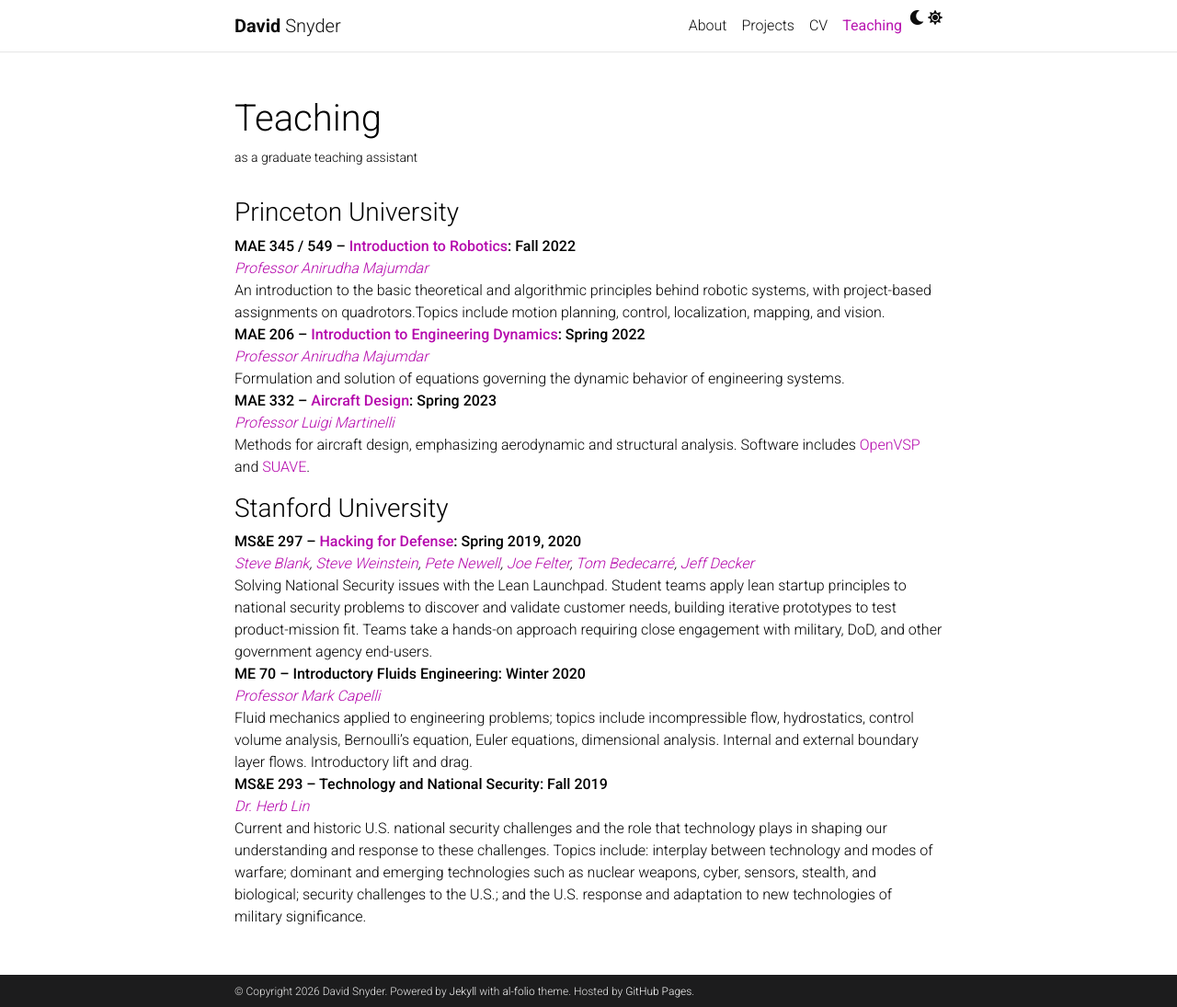
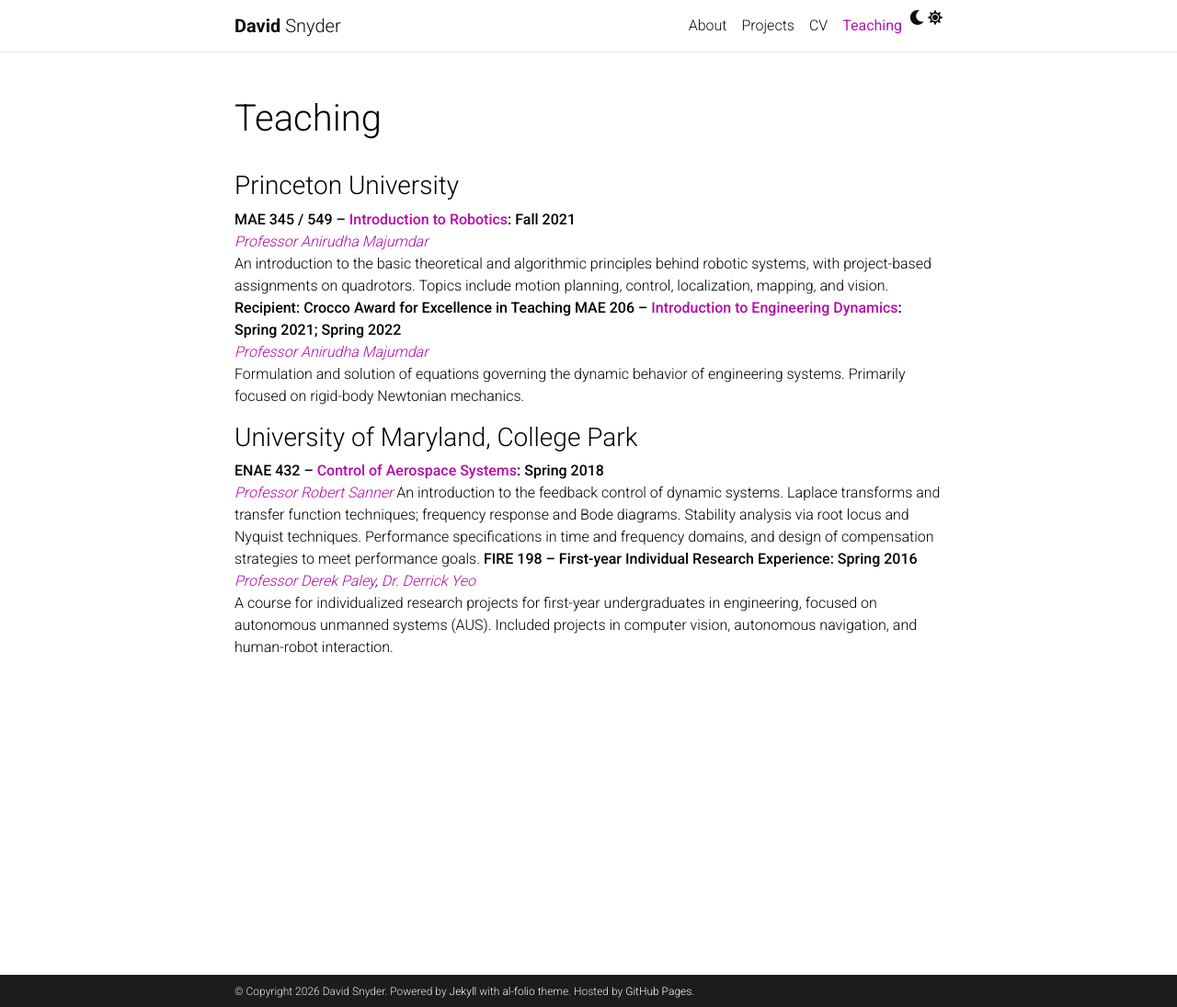
Before and after one commit to dasnyder5/dasnyder5.github.io, a Jekyll site: the page built from _pages/teaching.md, in a window 1280 px wide and 1095 px high. Shown: the whole window at 92% size. Built offline with Jekyll 4.4.1, drawn with Linux system fonts in a browser that asks for light colours; comment, search, counter and statistics services are not loaded; a style sheet for code colours, icons or effects is not loaded.

Commit message:
Update projects and teaching

```diff
--- a/_pages/teaching.md
+++ b/_pages/teaching.md
@@ -2,28 +2,28 @@
 layout: page
 permalink: /teaching/
 title: Teaching
-description: as a graduate teaching assistant
+description:
 nav: true
 nav_order: 4
 ---
 
 ### Princeton University
-**MAE 345 / 549 -- [Introduction to Robotics](https://irom-lab.princeton.edu/intro-to-robotics/): Fall 2022**
+**MAE 345 / 549 -- [Introduction to Robotics](https://irom-lab.princeton.edu/intro-to-robotics/): Fall 2021**
 _[Professor Anirudha Majumdar](https://mae.princeton.edu/people/faculty/majumdar)_
-An introduction to the basic theoretical and algorithmic principles behind robotic systems, with project-based assignments on quadrotors.Topics include motion planning, control, localization, mapping, and vision.
-**MAE 206 -- [Introduction to Engineering Dynamics](https://registrar.princeton.edu/course-offerings/course-details?term=1234&courseid=002322): Spring 2022**
+An introduction to the basic theoretical and algorithmic principles behind robotic systems, with project-based assignments on quadrotors. Topics include motion planning, control, localization, mapping, and vision.  __Recipient: Crocco Award for Excellence in Teaching__
+**MAE 206 -- [Introduction to Engineering Dynamics](https://registrar.princeton.edu/course-offerings/course-details?term=1234&courseid=002322): Spring 2021; Spring 2022**
 _[Professor Anirudha Majumdar](https://mae.princeton.edu/people/faculty/majumdar)_
-Formulation and solution of equations governing the dynamic behavior of engineering systems.
-**MAE 332 -- [Aircraft Design](https://registrar.princeton.edu/course-offerings/course-details?term=1234&courseid=002340): Spring 2023**
-_[Professor Luigi Martinelli](https://mae.princeton.edu/people/faculty/martinelli)_
-Methods for aircraft design, emphasizing aerodynamic and structural analysis. Software includes [OpenVSP](https://openvsp.org/) and [SUAVE](https://suave.stanford.edu/).
-### Stanford University
-**MS&E 297 -- [Hacking for Defense](https://www.h4d.us/): Spring 2019, 2020**
-_[Steve Blank](https://msande.stanford.edu/people/steven-blank), [Steve Weinstein](https://h4cs.stanford.edu/people/steve-weinstein), [Pete Newell](https://www.linkedin.com/in/petenewell), [Joe Felter](https://cisac.fsi.stanford.edu/people/joseph_felter), [Tom Bedecarré](https://msande.stanford.edu/people/thomas-bedecarre), [Jeff Decker](https://energy.stanford.edu/people/jeff-decker)_
-Solving National Security issues with the Lean Launchpad. Student teams apply lean startup principles to national security problems to discover and validate customer needs, building iterative prototypes to test product-mission fit. Teams take a hands-on approach requiring close engagement with military, DoD, and other government agency end-users.
-**ME 70 -- Introductory Fluids Engineering: Winter 2020**
-_[Professor Mark Capelli](https://profiles.stanford.edu/mark-cappelli)_
-Fluid mechanics applied to engineering problems; topics include incompressible flow, hydrostatics, control volume analysis, Bernoulli's equation, Euler equations, dimensional analysis. Internal and external boundary layer flows. Introductory lift and drag.
-**MS&E 293 -- Technology and National Security: Fall 2019**
-_[Dr. Herb Lin](https://cisac.fsi.stanford.edu/people/herbert_lin)_
-Current and historic U.S. national security challenges and the role that technology plays in shaping our understanding and response to these challenges. Topics include: interplay between technology and modes of warfare; dominant and emerging technologies such as nuclear weapons, cyber, sensors, stealth, and biological; security challenges to the U.S.; and the U.S. response and adaptation to new technologies of military significance.
+Formulation and solution of equations governing the dynamic behavior of engineering systems. Primarily focused on rigid-body Newtonian mechanics.
+
+### University of Maryland, College Park
+**ENAE 432 -- [Control of Aerospace Systems](https://aero.umd.edu/course-schedule/course/ENAE432): Spring 2018**
+_[Professor Robert Sanner](https://aero.umd.edu/clark/faculty/63/Robert-M-Sanner)_
+An introduction to the feedback control of dynamic systems.
+Laplace transforms and transfer function techniques; frequency
+response and Bode diagrams. Stability analysis via root locus and
+Nyquist techniques. Performance specifications in time and
+frequency domains, and design of compensation strategies to meet
+performance goals.
+**FIRE 198 -- First-year Individual Research Experience: Spring 2016**
+_[Professor Derek Paley](https://cdcl.umd.edu/#director), [Dr. Derrick Yeo](https://robotics.umich.edu/people/faculty/derrick-yeo/)_
+A course for individualized research projects for first-year undergraduates in engineering, focused on autonomous unmanned systems (AUS). Included projects in computer vision, autonomous navigation, and human-robot interaction.
```
Also changed, not shown: _pages/projects.md (+1 -1 lines).
